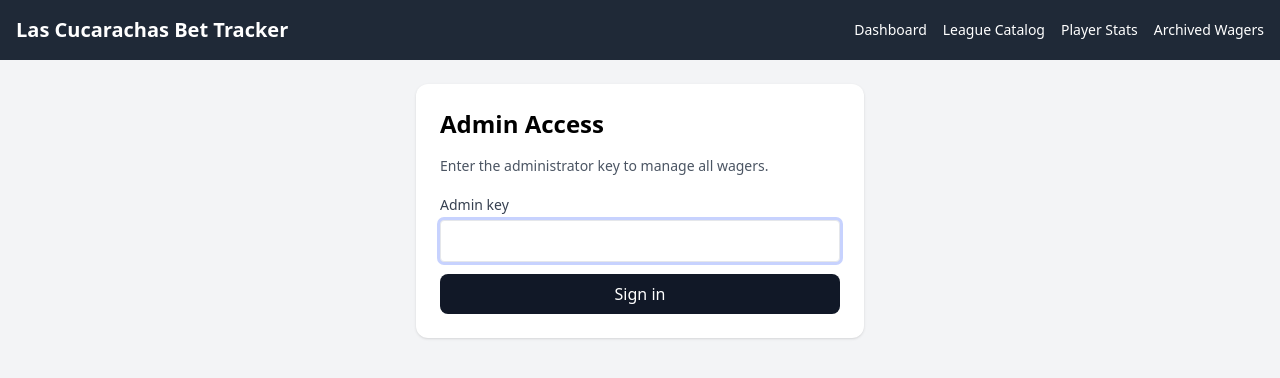
After one commit to CalWooten95/roach-parlor, a FastAPI app: template web/app/templates/admin_login.html in a window 1280 px wide. The commit adds this page. Shown: the top 378 px of the page. Run offline with FastAPI, Linux system fonts and the light colour scheme; the template is opened without the code that fills it, so the values that code supplies are empty; some libraries are stand-ins or nearby versions.

Commit message:
add admin dashboard and readme

```diff
--- a/web/app/main.py
+++ b/web/app/main.py
@@ -1,4 +1,7 @@
+import hashlib
+import hmac
 import json
+import os
 from decimal import Decimal
 from datetime import datetime, date, timedelta
 from fastapi import FastAPI, Request, Depends, Form
@@ -15,6 +18,65 @@ app.include_router(users.router)
 app.include_router(wagers.router)
 app.include_router(catalog.router)
 templates = Jinja2Templates(directory="app/templates")
+
+_raw_admin_key = os.getenv("ADMIN_ACCESS_KEY")
+ADMIN_ACCESS_KEY = _raw_admin_key.strip() if _raw_admin_key else None
+ADMIN_COOKIE_NAME = "admin_access_token"
+ADMIN_KEY_SIGNATURE = (
+    hashlib.sha256(ADMIN_ACCESS_KEY.encode("utf-8")).hexdigest()
+    if ADMIN_ACCESS_KEY
+    else None
+)
+
+templates.env.globals["admin_requires_key"] = bool(ADMIN_ACCESS_KEY)
+templates.env.globals["admin_dashboard_path"] = "/admin/wagers"
+templates.env.globals["admin_cookie_name"] = ADMIN_COOKIE_NAME
+
+
+def _is_correct_admin_key(candidate: str | None) -> bool:
+    if not ADMIN_ACCESS_KEY:
+        return True
+    if not candidate:
+        return False
+    try:
+        return hmac.compare_digest(candidate, ADMIN_ACCESS_KEY)
+    except ValueError:
+        return False
+
+
+def _has_admin_access(request: Request) -> bool:
+    if not ADMIN_ACCESS_KEY:
+        return True
+
+    cookie_value = request.cookies.get(ADMIN_COOKIE_NAME)
+    if cookie_value and ADMIN_KEY_SIGNATURE:
+        try:
+            if hmac.compare_digest(cookie_value, ADMIN_KEY_SIGNATURE):
+                return True
+        except ValueError:
+            pass
+
+    header_key = request.headers.get("x-admin-key")
+    if _is_correct_admin_key(header_key):
+        return True
+
+    query_key = request.query_params.get("key")
+    if _is_correct_admin_key(query_key):
+        return True
+
+    return False
+
+
+def _attach_admin_cookie(response: RedirectResponse) -> RedirectResponse:
+    if ADMIN_KEY_SIGNATURE:
+        response.set_cookie(
+            ADMIN_COOKIE_NAME,
+            ADMIN_KEY_SIGNATURE,
+            httponly=True,
+            max_age=7 * 24 * 60 * 60,
+            samesite="lax",
+        )
+    return response
 
 
 def _normalize_wager_status(wager: models.Wager) -> str:
@@ -203,16 +265,123 @@ async def view_archived(request: Request, db=Depends(get_db)):
     )
 
 
+@app.get("/admin", response_class=HTMLResponse)
+async def admin_login(request: Request):
+    if _is_correct_admin_key(request.query_params.get("key")) and ADMIN_ACCESS_KEY:
+        return _attach_admin_cookie(RedirectResponse("/admin/wagers", status_code=303))
+
+    if _has_admin_access(request):
+        return RedirectResponse("/admin/wagers", status_code=303)
+
+    if not ADMIN_ACCESS_KEY:
+        return RedirectResponse("/admin/wagers", status_code=303)
+
+    return templates.TemplateResponse(
+        "admin_login.html",
+        {"request": request, "error": bool(request.query_params.get("key"))},
+    )
+
+
+@app.post("/admin", response_class=HTMLResponse)
+async def admin_login_submit(request: Request, key: str = Form(...)):
+    if not ADMIN_ACCESS_KEY or _is_correct_admin_key(key):
+        return _attach_admin_cookie(RedirectResponse("/admin/wagers", status_code=303))
+
+    return templates.TemplateResponse(
+        "admin_login.html",
+        {"request": request, "error": True},
+    )
+
+
+@app.post("/admin/logout")
+async def admin_logout():
+    response = RedirectResponse("/", status_code=303)
+    response.delete_cookie(ADMIN_COOKIE_NAME)
+    return response
+
+
+@app.get("/admin/wagers", response_class=HTMLResponse)
+async def admin_wagers(request: Request, db=Depends(get_db)):
+    if ADMIN_ACCESS_KEY:
+        query_key = request.query_params.get("key")
+        if query_key and _is_correct_admin_key(query_key):
+            return _attach_admin_cookie(RedirectResponse("/admin/wagers", status_code=303))
+        if not _has_admin_access(request):
+            return RedirectResponse("/admin", status_code=303)
+
+    users = crud.get_users_with_wagers(db)
+    team_lookup = crud.build_team_alias_lookup(db)
+    status_counts: dict[str, int] = {status.value: 0 for status in models.WagerStatus}
+    archived_count = 0
+    total_wagers = 0
+
+    for user in users:
+        ordered: list[tuple[datetime, models.Wager]] = []
+        for wager in user.wagers:
+            total_wagers += 1
+            status = _normalize_wager_status(wager)
+            status_counts.setdefault(status, 0)
+            status_counts[status] += 1
+            if getattr(wager, "archived", False):
+                archived_count += 1
+            for leg in wager.legs:
+                leg.matched_teams = crud.match_leg_description_to_teams(leg.description, team_lookup)
+            created_at = wager.created_at
+            if isinstance(created_at, str):
+                try:
+                    created_at_dt = datetime.fromisoformat(created_at)
+                except ValueError:
+                    created_at_dt = datetime.min
+            elif isinstance(created_at, datetime):
+                created_at_dt = created_at
+            else:
+                created_at_dt = datetime.min
+            ordered.append((created_at_dt, wager))
+
+        ordered.sort(key=lambda item: item[0], reverse=True)
+        setattr(user, "all_wagers_admin", [item[1] for item in ordered])
+
+    current_url = request.url.path
+    if request.url.query:
+        current_url = f"{current_url}?{request.url.query}"
+
+    return templates.TemplateResponse(
+        "admin_wagers.html",
+        {
+            "request": request,
+            "users": users,
+            "status_counts": status_counts,
+            "archived_count": archived_count,
+            "total_wagers": total_wagers,
+            "wager_statuses": list(models.WagerStatus),
+            "current_url": current_url,
+        },
+    )
+
+
 @app.post("/wagers/{wager_id}/status")
-async def update_wager_status(wager_id: int, status: str = Form(...), db=Depends(get_db)):
+async def update_wager_status(
+    wager_id: int,
+    status: str = Form(...),
+    redirect_to: str = Form("/"),
+    db=Depends(get_db),
+):
     crud.update_wager_status(db, wager_id, status)
-    return RedirectResponse("/", status_code=303)
+    target = redirect_to or "/"
+    return RedirectResponse(target, status_code=303)
 
 
 @app.post("/wagers/{wager_id}/legs/{leg_id}/status")
-async def update_wager_leg_status(wager_id: int, leg_id: int, status: str = Form(...), db=Depends(get_db)):
+async def update_wager_leg_status(
+    wager_id: int,
+    leg_id: int,
+    status: str = Form(...),
+    redirect_to: str = Form("/"),
+    db=Depends(get_db),
+):
     crud.update_wager_leg_status(db, leg_id, status)
-    return RedirectResponse("/", status_code=303)
+    target = redirect_to or "/"
+    return RedirectResponse(target, status_code=303)
 
 
 @app.post("/wagers/{wager_id}/archive")
@@ -224,3 +393,53 @@ async def update_wager_archive(
 ):
     crud.set_wager_archived(db, wager_id, archived)
     return RedirectResponse(redirect_to, status_code=303)
+
+
+@app.post("/admin/wagers/{wager_id}/edit")
+async def admin_edit_wager(
+    request: Request,
+    wager_id: int,
+    description: str | None = Form(None),
+    amount: str | None = Form(None),
+    line: str | None = Form(None),
+    status: str | None = Form(None),
+    archived: str | None = Form(None),
+    redirect_to: str = Form("/admin/wagers"),
+    db=Depends(get_db),
+):
+    if ADMIN_ACCESS_KEY and not _has_admin_access(request):
+        return RedirectResponse("/admin", status_code=303)
+
+    archived_flag = None
+    if archived is not None:
+        normalized_archived = archived.strip().lower()
+        if normalized_archived:
+            archived_flag = normalized_archived in {"true", "1", "yes", "on"}
+
+    crud.update_wager_details(
+        db,
+        wager_id,
+        description=description,
+        amount=amount,
+        line=line,
+        status=status,
+        archived=archived_flag,
+    )
+
+    target = redirect_to or "/admin/wagers"
+    return RedirectResponse(target, status_code=303)
+
+
+@app.post("/admin/wagers/{wager_id}/delete")
+async def admin_delete_wager(
+    request: Request,
+    wager_id: int,
+    redirect_to: str = Form("/admin/wagers"),
+    db=Depends(get_db),
+):
+    if ADMIN_ACCESS_KEY and not _has_admin_access(request):
+        return RedirectResponse("/admin", status_code=303)
+
+    crud.delete_wager(db, wager_id)
+    target = redirect_to or "/admin/wagers"
+    return RedirectResponse(target, status_code=303)
--- /dev/null
+++ b/web/app/templates/admin_login.html
@@ -0,0 +1,23 @@
+{% extends "base.html" %}
+{% block content %}
+<div class="max-w-md mx-auto bg-white shadow rounded-xl p-6">
+  <h1 class="text-2xl font-bold mb-4">Admin Access</h1>
+  <p class="text-sm text-gray-600 mb-4">
+    Enter the administrator key to manage all wagers.
+  </p>
+  {% if error %}
+  <div class="mb-4 px-3 py-2 rounded bg-red-100 text-red-700 text-sm">
+    Invalid key. Please try again.
+  </div>
+  {% endif %}
+  <form method="post" action="/admin" class="space-y-3">
+    <label class="block">
+      <span class="text-sm font-medium text-gray-700">Admin key</span>
+      <input type="password" name="key" class="mt-1 w-full border rounded px-3 py-2 focus:outline-none focus:ring focus:ring-indigo-200" autofocus required>
+    </label>
+    <button type="submit" class="w-full bg-gray-900 text-white py-2 rounded-lg hover:bg-gray-700">
+      Sign in
+    </button>
+  </form>
+</div>
+{% endblock %}
--- a/web/app/templates/base.html
+++ b/web/app/templates/base.html
@@ -21,6 +21,9 @@ details.collapsible[open] .collapsible-chevron { transform: rotate(90deg); }
       <a href="/catalog" class="hover:underline">League Catalog</a>
       <a href="/stats" class="hover:underline">Player Stats</a>
       <a href="/archived" class="hover:underline">Archived Wagers</a>
+      {% if not admin_requires_key or request.cookies.get(admin_cookie_name) %}
+      <a href="{{ admin_dashboard_path }}" class="hover:underline">Admin</a>
+      {% endif %}
     </div>
   </div>
 </nav>
```
Also changed, not shown: web/app/crud.py (+41 -0 lines), web/app/templates/admin_wagers.html (added, +215 -0 lines), README.md (added).
